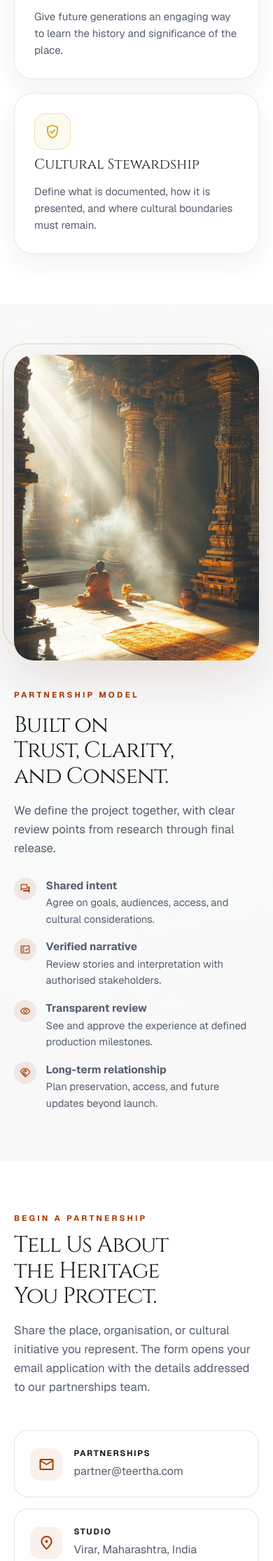
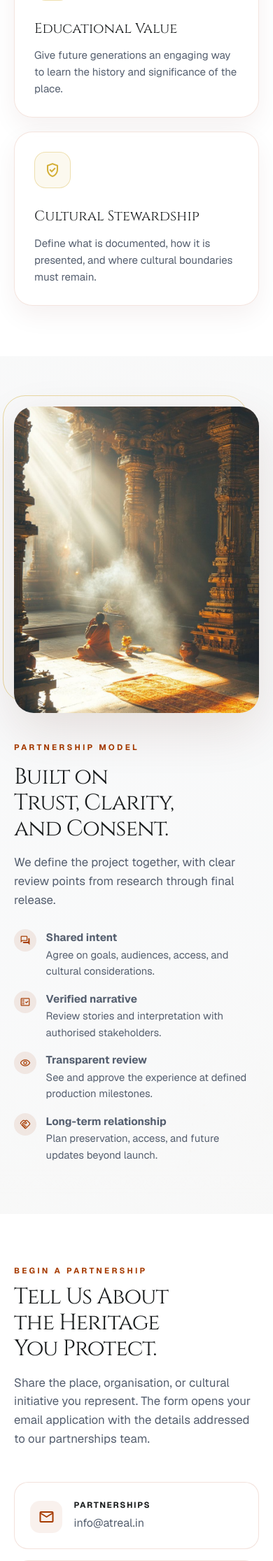
Before and after one commit to Hyper-A171/TEERTHA, a PHP site: page /partner.php in a window 390 px wide. Shown: the part 1644-3875 px from the top of the page at 70% size. Run offline with PHP 8.4, Linux system fonts and the light colour scheme.

Commit message:
refactor: update contact email addresses and implement new global theme styles and scripts

```diff
--- a/assets/css/theme-pages.css
+++ b/assets/css/theme-pages.css
@@ -547,6 +547,7 @@ body:not(.theme-page) .site-header.is-scrolled .site-nav {
     padding: 1.75rem;
     display: flex;
     flex-direction: column;
+
     border: 1px solid rgba(228, 191, 177, 0.42);
     border-radius: 26px;
     background: rgba(255, 255, 255, 0.7);
@@ -572,7 +573,7 @@ body:not(.theme-page) .site-header.is-scrolled .site-nav {
 }
 
 .info-card h3 {
-    margin: auto 0 0.65rem;
+    margin: 1.5rem 0 0.65rem;
     font-family: "Cinzel", serif;
     font-size: 1.25rem;
 }
--- a/assets/js/theme-pages.js
+++ b/assets/js/theme-pages.js
@@ -8,7 +8,7 @@ document.addEventListener('DOMContentLoaded', () => {
         const handleScroll = () => {
             // For inner pages, threshold is 20.
             // For homepage, threshold is 1300 on desktop, but dynamically based on screen height on mobile.
-            const scrollThreshold = isInnerPage ? 20 : (window.innerWidth < 768 ? window.innerHeight * 0.8 : 1300);
+            const scrollThreshold = isInnerPage ? 20 : (window.innerWidth < 768 ? window.innerHeight * 0.8 : 1350);
 
             if (window.scrollY > scrollThreshold) {
                 header.classList.add('is-scrolled');
@@ -43,5 +43,16 @@ document.addEventListener('DOMContentLoaded', () => {
                 document.body.style.overflow = 'hidden'; // Prevent background scrolling
             }
         });
+
+        // Close mobile nav when a link is clicked
+        const mobileLinks = mobileNav.querySelectorAll('a');
+        mobileLinks.forEach(link => {
+            link.addEventListener('click', () => {
+                menuToggle.setAttribute('aria-expanded', 'false');
+                menuToggle.classList.remove('is-active');
+                mobileNav.setAttribute('hidden', '');
+                document.body.style.overflow = ''; // Restore scrolling
+            });
+        });
     }
 });
--- a/index.php
+++ b/index.php
@@ -1467,7 +1467,7 @@
                             </div>
                             <h4 class="purpose-card-title text-xs font-bold uppercase tracking-[0.22em] mb-2 text-on-surface">Vision</h4>
                             <p class="purpose-card-copy text-sm text-secondary leading-relaxed">
-                                To become the world's most trusted platform for experiencing spiritual heritage —
+                                To become the world's most trusted platform for experiencing spiritual heritage
                                 making every sacred destination accessible through innovation.
                             </p>
                         </div>
--- a/partner.php
+++ b/partner.php
@@ -97,7 +97,7 @@ require __DIR__ . '/includes/page-header.php';
                 <div class="contact-stack">
                     <div class="contact-card">
                         <span class="material-symbols-outlined" aria-hidden="true">mail</span>
-                        <div><strong>Partnerships</strong><a href="mailto:partner@teertha.com">partner@teertha.com</a></div>
+                        <div><strong>Partnerships</strong><a href="mailto:info@atreal.in">info@atreal.in</a></div>
                     </div>
                     <div class="contact-card">
                         <span class="material-symbols-outlined" aria-hidden="true">location_on</span>
@@ -147,7 +147,7 @@ require __DIR__ . '/includes/page-header.php';
                         <button class="button button--primary" type="submit">Send Inquiry</button>
                     </div>
                 </form>
-                <p class="form-note">Your message will be sent directly to our partnerships team. You can also write directly to partner@teertha.com.</p>
+                <p class="form-note">Your message will be sent directly to our partnerships team. You can also write directly to info@atreal.in.</p>
             </div>
         </div>
     </section>
```
